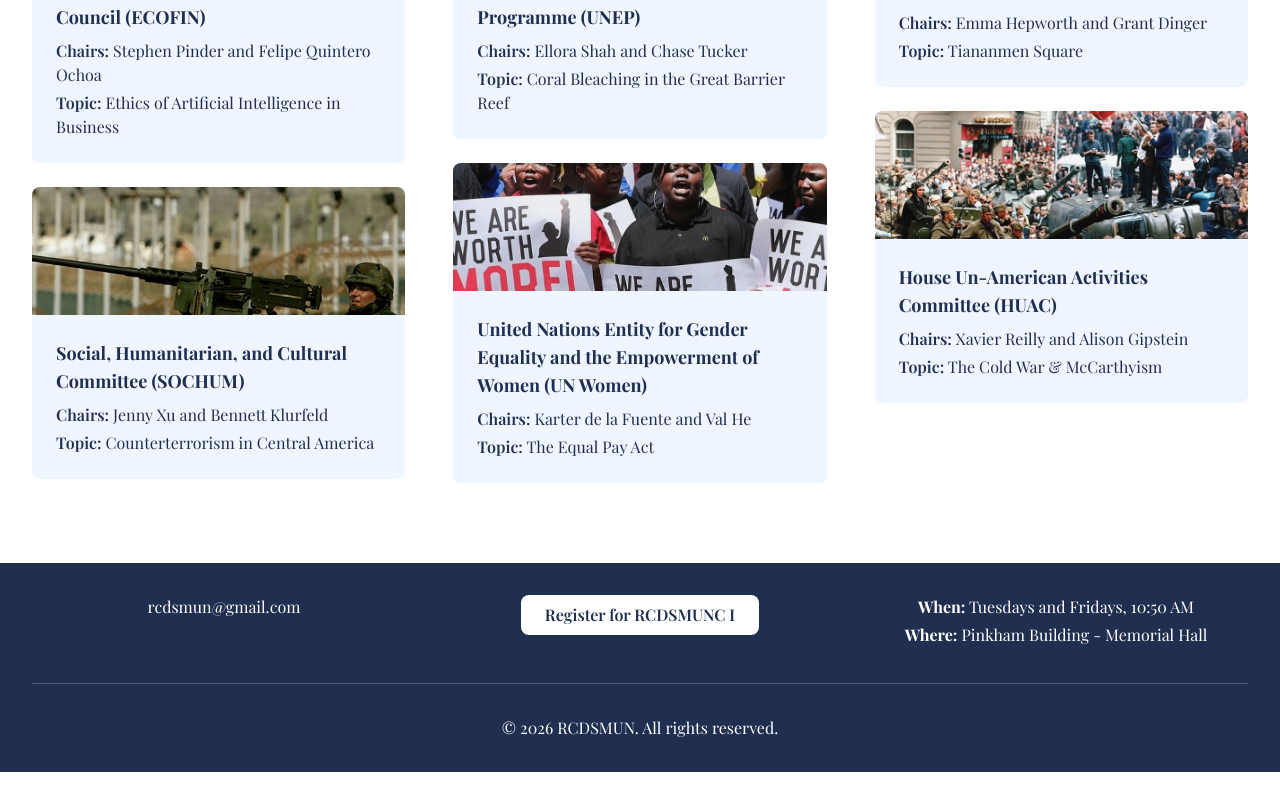
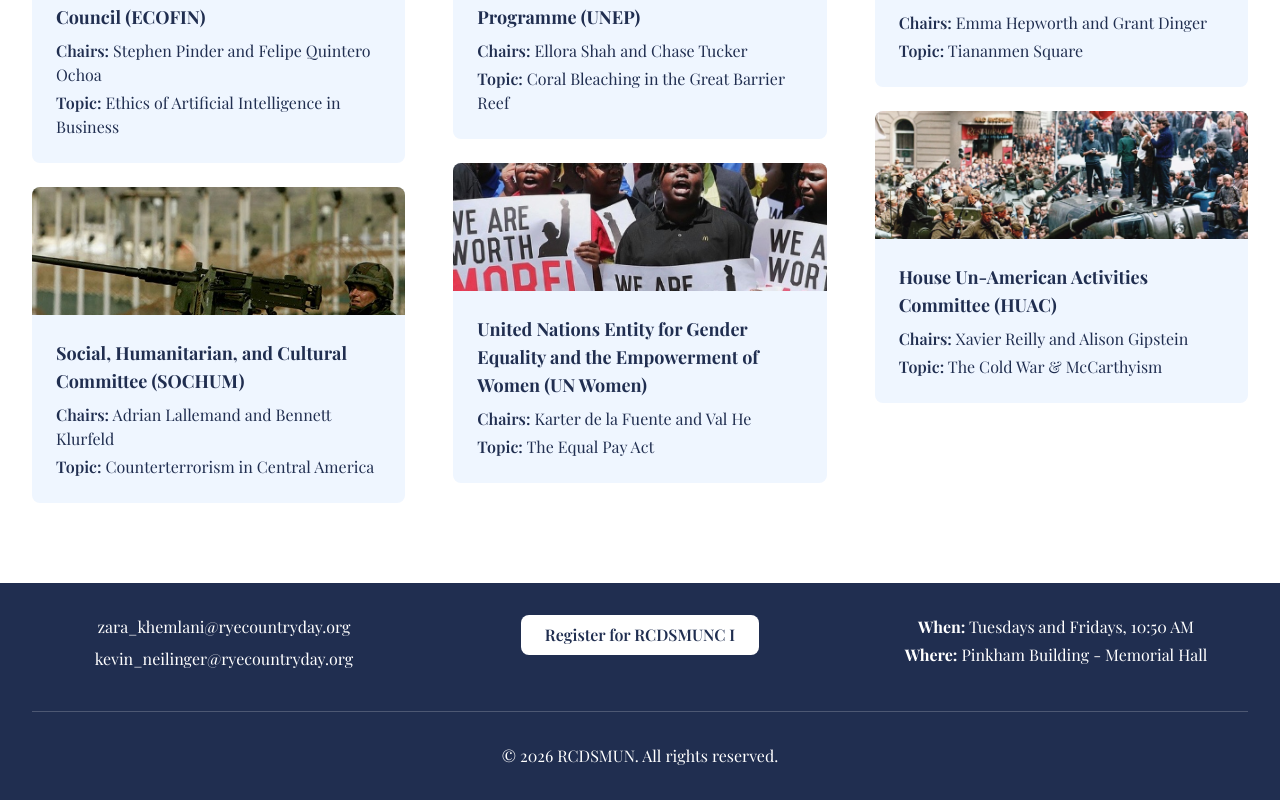
Before and after one commit to AnyaKhemlani/rcdsmun, a React (Vite) app: page / in a window 1280 px wide. Shown: the part 2075-2875 px from the top of the page. Before the commit the page ends 2847 px from the top, so only its background shows below. Built offline with nearby package versions, Linux system fonts and the light colour scheme; the HTML template or start-up script is replaced by a standard one.

Commit message:
small changes!

```diff
--- a/src/components/AboutPage.jsx
+++ b/src/components/AboutPage.jsx
@@ -14,7 +14,7 @@ function AboutPage() {
       email: "kevin_neilinger@ryecountryday.org",
       image: "/media/president_kevin.png",
       awards: "Verbal Commendation Awarded for role of Guatemala in HoMMUNC’s SOCHUM Committee (2025)",
-      bio: "Hi! I’m Kevin Neilinger and I am really excited to be your Secretary-General. I have been doing MUN since eighth grade, and the club has been the highlight of my high school experience so far. When I’m not doing in MUN, I enjoy swimming and hanging out with my friends and family. My favorite thing about MUN is making new friends, and I hope that you can connect with many new people at RCDS MHNC! Thank you so much. If you have any questions about RCDSMUNC or anything related, please feel free to email me. See you in December!"
+      bio: "Hi! I’m Kevin Neilinger and I am really excited to be your Secretary-General. I have been doing MUN since eighth grade, and the club has been the highlight of my high school experience so far. When I’m not in MUN, I enjoy swimming and hanging out with my friends and family. My favorite thing about MUN is making new friends, and I hope that you can connect with many new people at RCDSMUNC! Thank you so much. If you have any questions about RCDSMUNC or anything related, please feel free to email me. See you in April!"
     },
     {
       name: "Lillian Pereira",
@@ -29,7 +29,7 @@ function AboutPage() {
   const stats = [
     { number: "4", label: "Conferences" },
     { number: "103", label: "Members" },
-    { number: "3", label: "Major Awards Won in 2025" }
+    { number: "4", label: "Major Awards Won in 2025/2026" }
   ]
 
   return (
--- a/src/components/ConferencePage.jsx
+++ b/src/components/ConferencePage.jsx
@@ -39,7 +39,7 @@ function ConferencePage() {
               <h2 className="text-3xl font-bold text-navy mb-4">Logistics</h2>
               <div className="text-navy space-y-3">
                 <p><strong>Date:</strong> April 18th, 2026</p>
-                <p><strong>Location:</strong> 3 Cedar St; Rye, NY 10580</p>
+                <p><strong>Location:</strong> 3 Cedar St, Rye, NY 10580</p>
                 <p><strong>Registration Fee:</strong> $40 per delegate</p>
                 <p><strong>Lunch:</strong> Provided</p>
                 <p><strong>Dress Code:</strong> Western Business Attire</p>
@@ -60,7 +60,7 @@ function ConferencePage() {
             <p className="text-navy leading-relaxed mb-4"><strong>AI Use Policy:</strong> Please note that there is a zero tolerance policy for Artificial Intelligence use at RCDSMUNC I for any written work, including but not limited to position papers, working documents, and resolutions. If a student’s work is flagged for AI use or plagiarism, the student will be immediately disqualified from earning a delegation award, and their faculty advisor will be notified. </p>
 
             <p className="text-navy leading-relaxed">
-              For questions or more information, please contact us at rcdsmun@gmail.com (and cc our faculty advisor, daniel_murray@ryecountryday.org)
+              For questions or more information, please contact us at zara_khemlani@ryecountryday.org and kevin_neilinger@ryecountryday.org (and cc our faculty advisor, daniel_murray@ryecountryday.org)
             </p>
           </div>
         </div>
--- a/src/components/Footer.jsx
+++ b/src/components/Footer.jsx
@@ -6,8 +6,13 @@ function Footer({ setCurrentPage }) {
           <div className="grid md:grid-cols-3 gap-8 text-center">
             <div>
               <p className="mb-2">
-                <a href="mailto:rcdsmun@example.com" className="hover:underline">
-                  rcdsmun@gmail.com
+                <a href="mailto:zara_khemlani@ryecountryday.org " className="hover:underline">
+                  zara_khemlani@ryecountryday.org
+                </a>
+              </p>
+              <p className="mb-2">
+                <a href="mailto:kevin_neilinger@ryecountryday.org" className="hover:underline">
+                  kevin_neilinger@ryecountryday.org
                 </a>
               </p>
             </div>
--- a/src/components/HomePage.jsx
+++ b/src/components/HomePage.jsx
@@ -53,7 +53,7 @@ function HomePage({ setCurrentPage }) {
       },
       {
         name: "Social, Humanitarian, and Cultural Committee (SOCHUM)",
-        chairs: "Jenny Xu and Bennett Klurfeld",
+        chairs: "Adrian Lallemand and Bennett Klurfeld",
         topic: "Counterterrorism in Central America",
         banner: "/media/SOCHUM.jpeg"
       }
```
